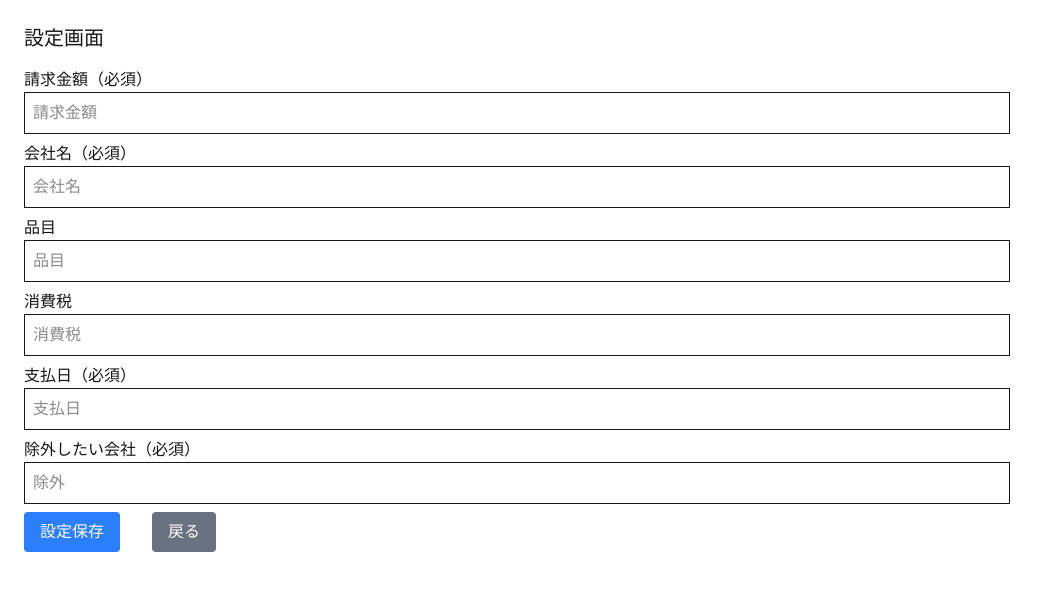
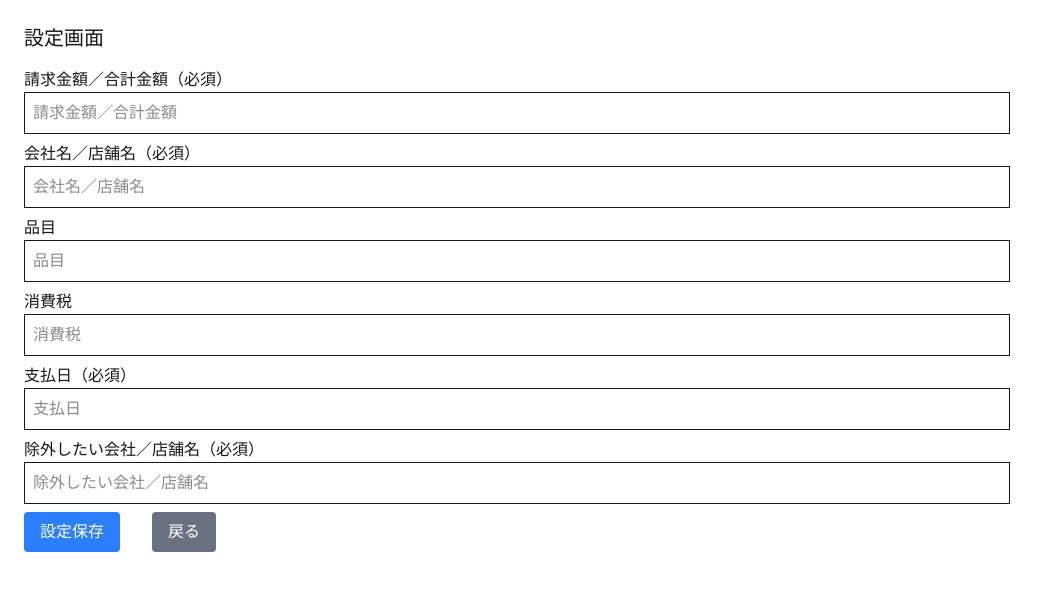
Before and after one commit to h-morita-2003/cdxpdf, a Next.js app: page /settings in a window 1280 px wide. Shown: the top 590 px of the page, without its empty margins (0-1049 px from the left). Built offline with nearby package versions, Linux system fonts and the light colour scheme; no server answers; the database is empty.

Commit message:
設定画面文言変更

```diff
--- a/app/settings/page.tsx
+++ b/app/settings/page.tsx
@@ -70,7 +70,7 @@ export default function SettingPage(){
                 break;
               case "除外":
                 SetJogai(s.keywords ?? "");
-              break;
+                break;
               default:
                 //上記以外
                 console.error("設定取得項目エラー", s.item);
@@ -139,19 +139,19 @@ export default function SettingPage(){
         <div className="p-6">
             <h1 className="text-xl mb-4">設定画面</h1>
             {/*入力*/}
-            <h1>請求金額（必須）</h1>
+            <h1>請求金額／合計金額（必須）</h1>
             <input
               type = "text"
-              placeholder = "請求金額"
+              placeholder = "請求金額／合計金額"
               value = {seikyuuGaku}
               //onChange = {(e) => SetSeikyuuGaku(Number(e.target.value))}
               onChange = {(e) => SetSeikyuuGaku(e.target.value)}
               className = "border p-2 mb-2 block w-4/5"
             />
-            <h1>会社名（必須）</h1>
+            <h1>会社名／店舗名（必須）</h1>
             <input
               type = "text"
-              placeholder = "会社名"
+              placeholder = "会社名／店舗名"
               value = {company}
               onChange = {(e) => SetCompany(e.target.value)}
               className = "border p-2 mb-2 block w-4/5"
@@ -180,10 +180,10 @@ export default function SettingPage(){
               onChange = {(e) => SetShiharaibi(e.target.value)}
               className = "border p-2 mb-2 block w-4/5"
             />
-            <h1>除外したい会社（必須）</h1>
+            <h1>除外したい会社／店舗名（必須）</h1>
             <input
               type="text"
-              placeholder="除外"
+              placeholder="除外したい会社／店舗名"
               value = {jogai}
               onChange = {(e) => SetJogai(e.target.value)}
               className = "border p-2 mb-2 block w-4/5"
```
